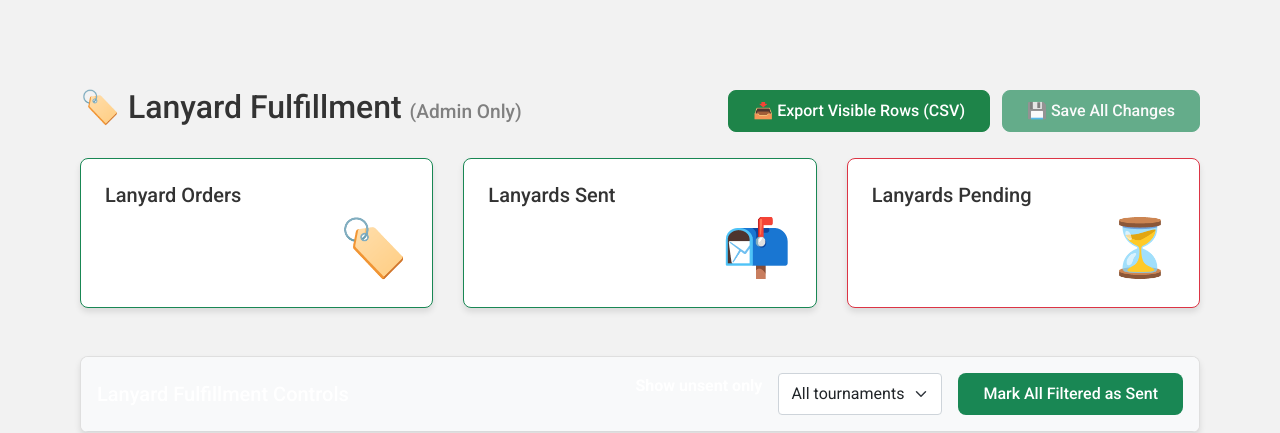
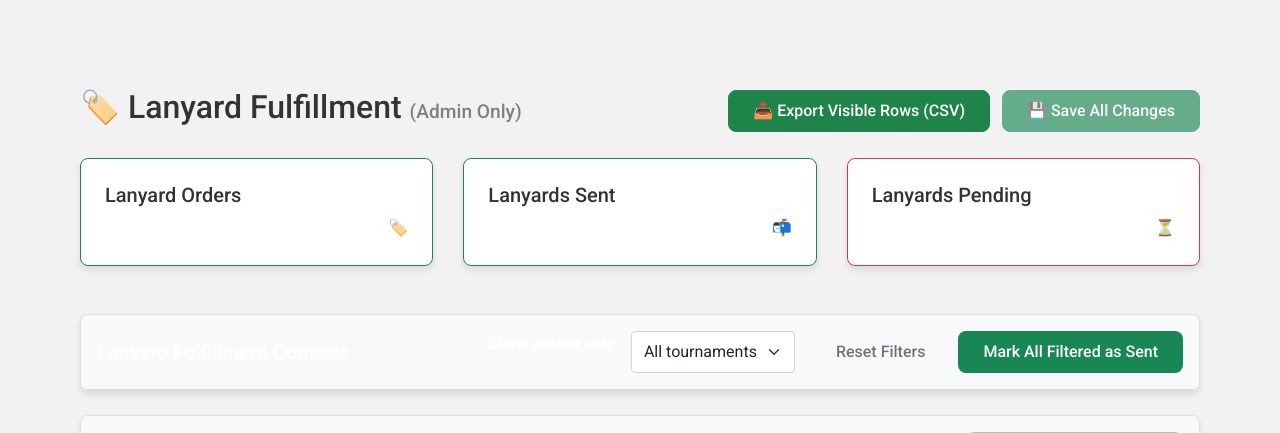
Before and after one commit to rbattleb271982/courtsideclub, a Python web app: template templates/admin_lanyard_fulfillment.html in a window 1280 px wide. Shown: the part 71-504 px from the top of the page. Run offline with Jinja, Linux system fonts and the light colour scheme; the template is opened without the code that fills it, so the values that code supplies are empty.

Commit message:
Improve database reliability and fix lanyard fulfillment filter issues
Adds a filter reset button and enhances database connection resilience in the admin dashboard.

Replit-Commit-Author: Agent
Replit-Commit-Session-Id: f4bbcaab-9732-429d-9db8-26d2f059e256
Replit-Commit-Screenshot-Url: https://storage.googleapis.com/screenshot-production-us-central1/bafb033d-26a4-47de-b4d6-96666ed788fe/c51170ab-4a15-401a-8cf6-88762d0a4b9e.jpg

```diff
--- a/templates/admin_lanyard_fulfillment.html
+++ b/templates/admin_lanyard_fulfillment.html
@@ -19,7 +19,7 @@
           <h5 class="card-title">Lanyard Orders</h5>
           <div class="d-flex justify-content-between">
             <h2 class="mb-0">{{ total_ordered }}</h2>
-            <div class="display-4 text-success">🏷️</div>
+            <div>🏷️</div>
           </div>
         </div>
       </div>
@@ -30,7 +30,7 @@
           <h5 class="card-title">Lanyards Sent</h5>
           <div class="d-flex justify-content-between">
             <h2 class="mb-0">{{ total_sent }}</h2>
-            <div class="display-4 text-success">📬</div>
+            <div>📬</div>
           </div>
         </div>
       </div>
@@ -41,7 +41,7 @@
           <h5 class="card-title">Lanyards Pending</h5>
           <div class="d-flex justify-content-between">
             <h2 class="mb-0">{{ total_not_sent }}</h2>
-            <div class="display-4 text-danger">⏳</div>
+            <div>⏳</div>
           </div>
         </div>
       </div>
@@ -87,6 +87,7 @@
             <option value="{{ t.id }}">{{ t.name }}</option>
             {% endfor %}
           </select>
+          <button id="reset-filters-btn" class="btn btn-outline-secondary btn-sm me-2">Reset Filters</button>
           <button id="mark-all-sent-btn" class="btn btn-success btn-sm">Mark All Filtered as Sent</button>
         </div>
       </div>
@@ -267,6 +268,20 @@
 
     // Apply filters on tournament selection
     tournamentFilter.addEventListener('change', applyFilters);
+
+    // Reset filters button
+    const resetFiltersBtn = document.getElementById('reset-filters-btn');
+    resetFiltersBtn.addEventListener('click', function() {
+      // Reset all filter controls
+      searchInput.value = '';
+      showUnsentOnly.checked = false;
+      tournamentFilter.value = '';
+
+      // Show all rows
+      for (let i = 0; i < rows.length; i++) {
+        rows[i].style.display = '';
+      }
+    });
 
     // Filter to show only urgent users
     if (filterUrgentBtn) {
```
Also changed, not shown: config.py (+9 -0 lines).
